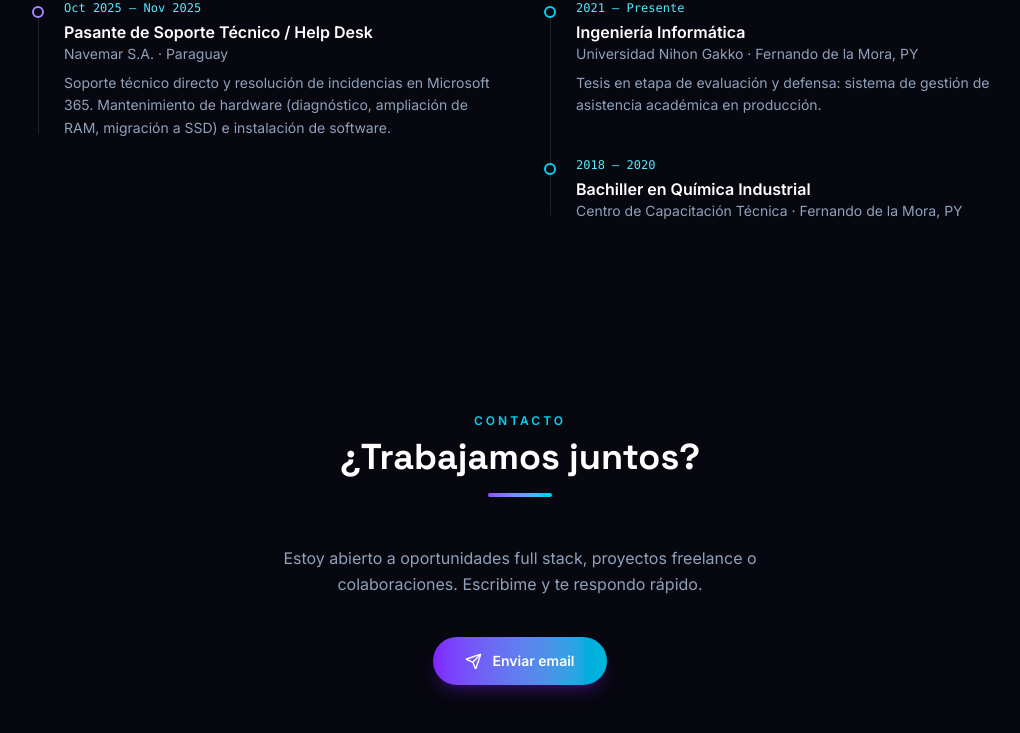
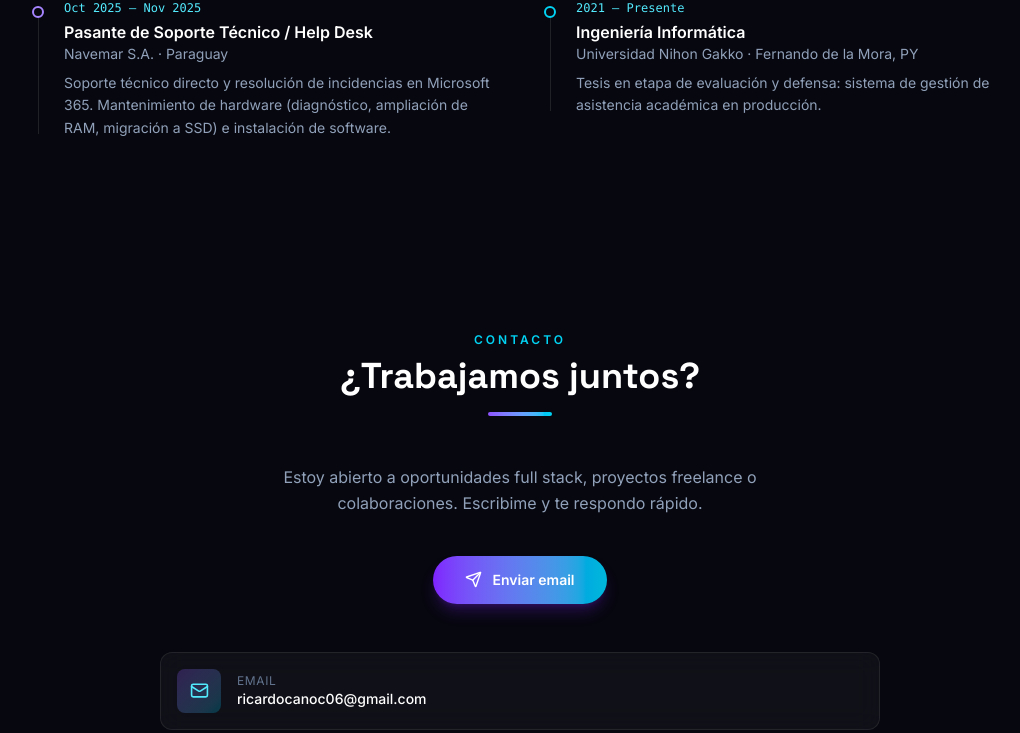
Before and after one commit to RicardoCano06/portfolio, a React (Vite) app: page / in a window 1280 px wide. Shown: the part 3099-3832 px from the top of the page, without its empty margins (120-1140 px from the left). Built offline with nearby package versions, Linux system fonts and the light colour scheme.

Commit message:
Contenido: quitar bachiller de educacion, dejar solo universidad

```diff
--- a/src/i18n/en.ts
+++ b/src/i18n/en.ts
@@ -69,12 +69,6 @@ export const en: Dictionary = {
         org: 'Universidad Nihon Gakko · Fernando de la Mora, PY',
         note: 'Thesis in evaluation and defense stage: an academic attendance management system already in production.',
       },
-      {
-        period: '2018 — 2020',
-        degree: 'Industrial Chemistry High School Diploma',
-        org: 'Centro de Capacitación Técnica · Fernando de la Mora, PY',
-        note: '',
-      },
     ],
   },
   contact: {
--- a/src/i18n/es.ts
+++ b/src/i18n/es.ts
@@ -67,12 +67,6 @@ export const es = {
         org: 'Universidad Nihon Gakko · Fernando de la Mora, PY',
         note: 'Tesis en etapa de evaluación y defensa: sistema de gestión de asistencia académica en producción.',
       },
-      {
-        period: '2018 — 2020',
-        degree: 'Bachiller en Química Industrial',
-        org: 'Centro de Capacitación Técnica · Fernando de la Mora, PY',
-        note: '',
-      },
     ],
   },
   contact: {
```
